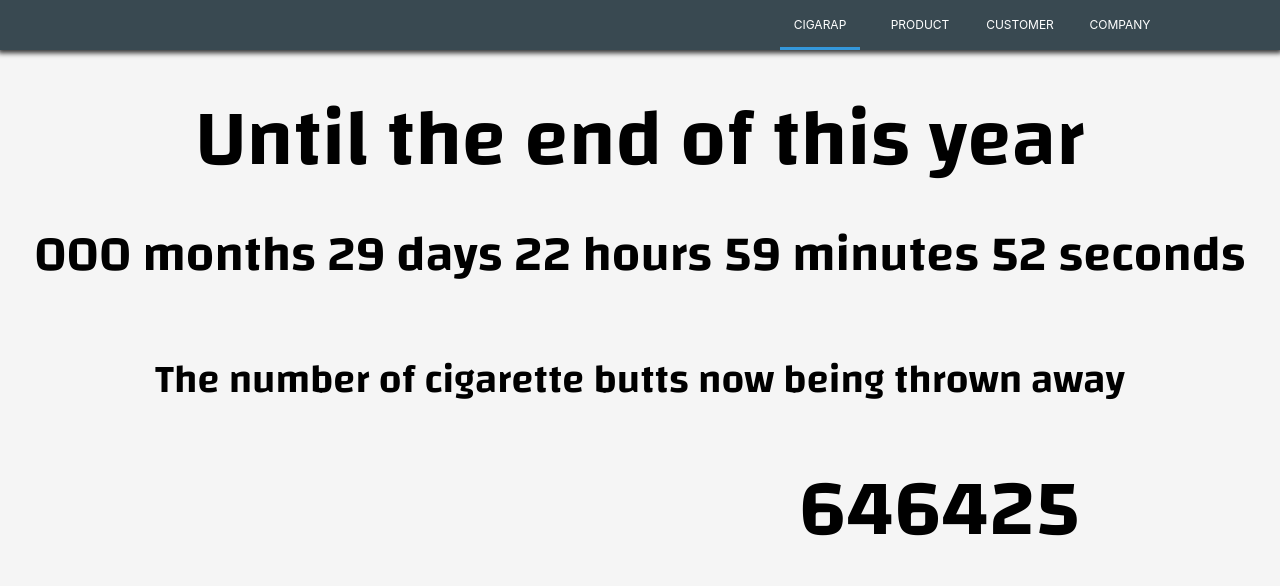
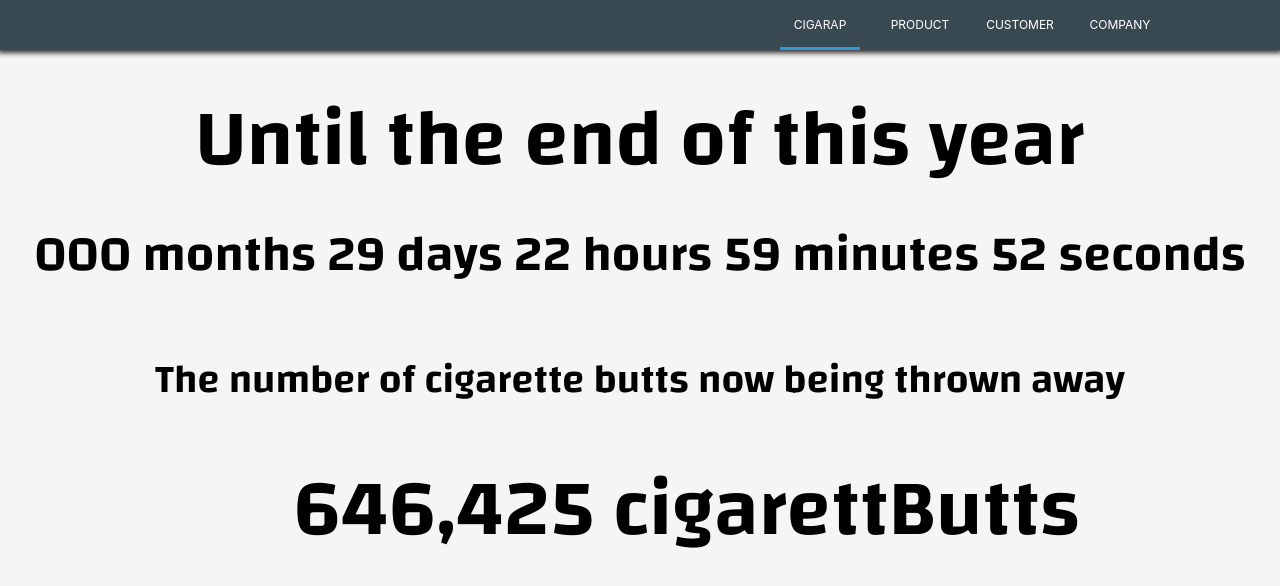
Before and after one commit to zizimoos/ODINUEHOMEPAGE, a React (Create React App) app: page /#/ in a window 1280 px wide. Shown: the top 586 px of the page. Built offline with nearby package versions, Linux system fonts and the light colour scheme.

Commit message:
thounds comma

```diff
--- a/src/Component/ButtsCounter.js
+++ b/src/Component/ButtsCounter.js
@@ -21,6 +21,9 @@ const ButtsNumberDisplay = styled.div`
 
 export default ({ ButtsNumber }) => (
   <ButtsContainer>
-    <ButtsNumberDisplay>{`${ButtsNumber}`}</ButtsNumberDisplay>
+    <ButtsNumberDisplay>
+      {`${ButtsNumber}`.toString().replace(/\B(?=(\d{3})+(?!\d))/g, ",")}{" "}
+      cigarettButts
+    </ButtsNumberDisplay>
   </ButtsContainer>
 );
--- a/src/Routes/Home/HomeContainer.js
+++ b/src/Routes/Home/HomeContainer.js
@@ -25,7 +25,7 @@ export default class extends React.Component {
   };
 
   thrownNumber = () => {
-    const TOTAL_NUMBER_OF_BUTTS = 4000000000000;
+    const TOTAL_NUMBER_OF_BUTTS = "4000000000000";
     const thrownButtsNumber = parseInt(TOTAL_NUMBER_OF_BUTTS / 31556926);
     this.setState({
       ButtsNumber: this.state.ButtsNumber + parseInt(thrownButtsNumber / 10)
```
